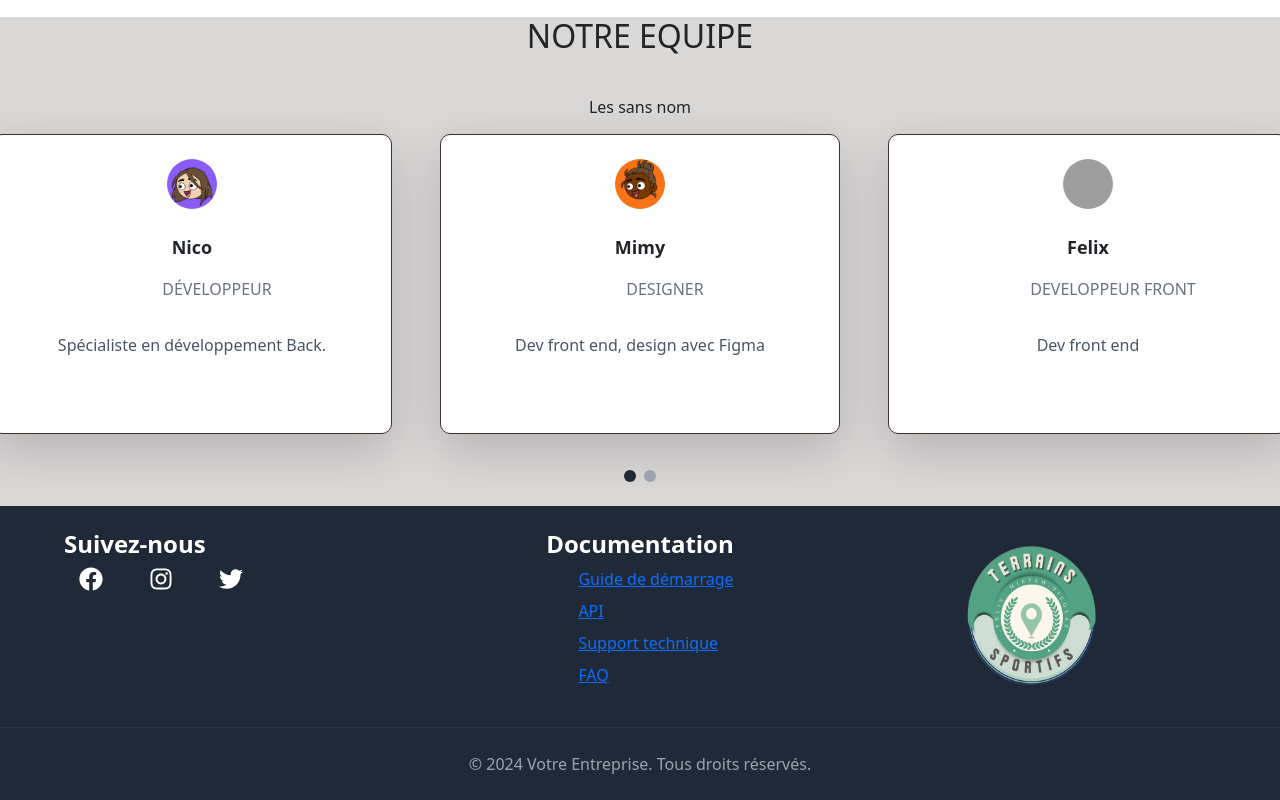
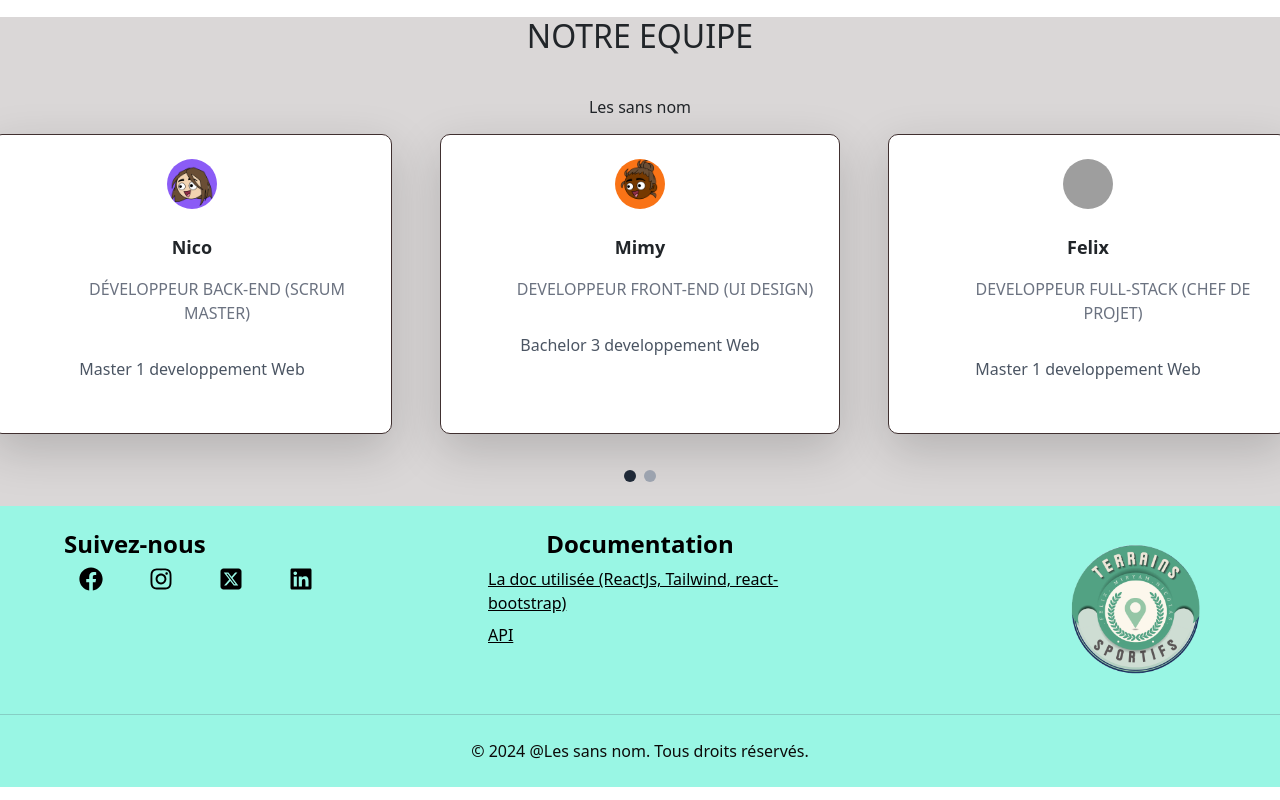
Before and after one commit to NicolasCaze/trouve-ton-terrain, a React (Vite) app: page / in a window 1280 px wide. Shown: the part 1187-1987 px from the top of the page. Built offline with nearby package versions, Linux system fonts and the light colour scheme; no server answers; grey boxes are pictures that could not be loaded.

Commit message:
dernier validation

```diff
--- a/src/App.css
+++ b/src/App.css
@@ -85,7 +85,7 @@
   margin: 5px;
   border-radius: 10px;
   width: 100px;
-  background-color: aquamarine;
+  background-color: rgb(153 246 228);
   color: black;
 }
 .header-content {
--- a/src/App.jsx
+++ b/src/App.jsx
@@ -27,33 +27,33 @@ import 'bootstrap/dist/css/bootstrap.min.css';
 const teamMembers = [
   {
     nom: "Nico",
-    fonction: "Développeur",
+    fonction: "Développeur Back-end (Scrum master)",
     avatar: Nico,
-    description: "Spécialiste en développement Back."
+    description: "Master 1 developpement Web "
   },
   {
     nom: "Mimy",
-    fonction: "Designer",
+    fonction: "Developpeur Front-end (UI design)",
     avatar: Mimi,
-    description: "Dev front end, design avec Figma"
+    description: "Bachelor 3 developpement Web"
   },
   {
     nom: "Felix",
-    fonction: "Developpeur Front",
+    fonction: "Developpeur Full-Stack (chef de projet)",
     avatar: felix,
-    description: "Dev front end"
+    description: "Master 1 developpement Web"
   },
   {
-    nom: "Petru",
-    fonction: "Data scientist",
+    nom: "Petro",
+    fonction: "Data analyst",
     avatar: Asma,
-    description: "Dev data"
+    description: "Bachelor 3 Data"
   },
   {
     nom: "Asma",
-    fonction: "Developpeur front",
+    fonction: "Developpeur front-end",
     avatar: Asma,
-    description: "Dev front"
+    description: "Master 1 developpement Web"
   }
 
 ];
--- a/src/components/footer.jsx
+++ b/src/components/footer.jsx
@@ -1,42 +1,44 @@
 import logo from '../assets/logo-bootcamp.png';
-import { FaFacebook, FaInstagram, FaTwitter } from 'react-icons/fa';
+import { FaFacebook, FaInstagram, FaLinkedin } from 'react-icons/fa';
 import '../index.css';
+import { FaSquareXTwitter } from "react-icons/fa6";
 
 function Footer() {
   return (
-    <footer className="bg-gray-800 text-white py-4">
+    <footer className="bg-teal-200 text-white py-4">
       {/* Conteneur principal pour les 3 sections */}
       <div className="max-w-6xl mx-auto grid grid-cols-1 md:grid-cols-3 gap-4">
 
         {/* Liens réseaux sociaux */}
         <div className="flex flex-col items-start">
-          <h4 className="mb-2 font-semibold">Suivez-nous</h4>
+          <h4 className="mb-2 font-semibold " style={{color:"black"}}>Suivez-nous</h4>
           <div className="flex space-x-4">
             <a href="https://facebook.com" target="_blank" rel="noopener noreferrer">
-              <FaFacebook className="footer-icon text-white hover:text-blue-500 transition-all" />
+              <FaFacebook className="footer-icon text-black hover:text-blue-500 transition-all" />
             </a>
             <a href="https://instagram.com" target="_blank" rel="noopener noreferrer">
-              <FaInstagram className="footer-icon text-white hover:text-pink-500 transition-all" />
+              <FaInstagram className="footer-icon text-black hover:text-pink-500 transition-all" />
             </a>
             <a href="https://twitter.com" target="_blank" rel="noopener noreferrer">
-              <FaTwitter className="footer-icon text-white hover:text-blue-400 transition-all" />
+              <FaSquareXTwitter className="footer-icon text-black hover:text-blue-400 transition-all" />
+            </a>
+            <a href="https://linkedin.com" target="_blank" rel="noopener noreferrer">
+              <FaLinkedin className="footer-icon text-black hover:text-blue-400 transition-all" />
             </a>
           </div>
         </div>
 
         {/* Documentation et ressources */}
         <div className="flex flex-col items-center">
-          <h4 className="mb-2 font-semibold">Documentation</h4>
+          <h4 className="mb-2 font-semibold" style={{color:"black"}}>Documentation</h4>
           <ul className="space-y-2">
-            <li><a href="#docs" className="hover:underline">Guide de démarrage</a></li>
-            <li><a href="#api" className="hover:underline">API</a></li>
-            <li><a href="#support" className="hover:underline">Support technique</a></li>
-            <li><a href="#faq" className="hover:underline">FAQ</a></li>
+            <li><a href="#docs" className="hover:underline" style={{color:"black"}}>La doc utilisée (ReactJs, Tailwind, react-bootstrap)</a></li>
+            <li><a href="#api" className="hover:underline" style={{color:"black"}}>API</a></li>
           </ul>
         </div>
 
         {/* Logo */}
-        <div className="flex justify-center">
+        <div className="flex justify-end">
           <img src={logo} alt="Logo" className="w-40 hover:scale-105 transition-transform" />
         </div>
       </div>
@@ -45,8 +47,8 @@ function Footer() {
       <hr className="border-gray-600 my-4" />
 
       {/* Copyright centré */}
-      <div className="text-center text-gray-400">
-        &copy; 2024 Votre Entreprise. Tous droits réservés.
+      <div className="text-center text-stone-950">
+        &copy; 2024 @Les sans nom. Tous droits réservés.
       </div>
     </footer>
   );
```
